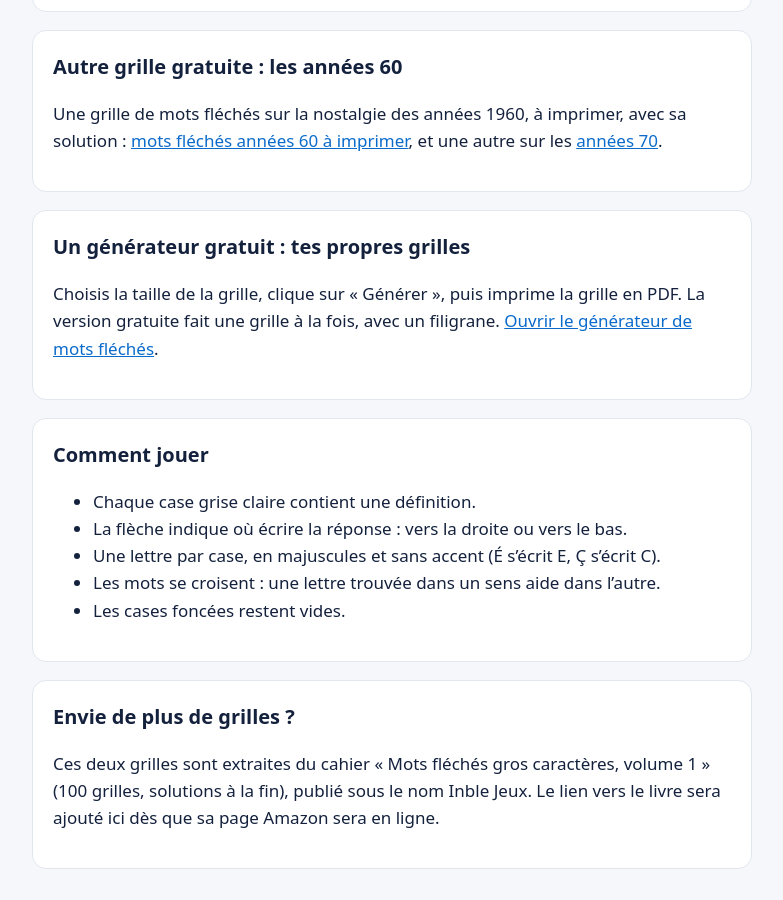
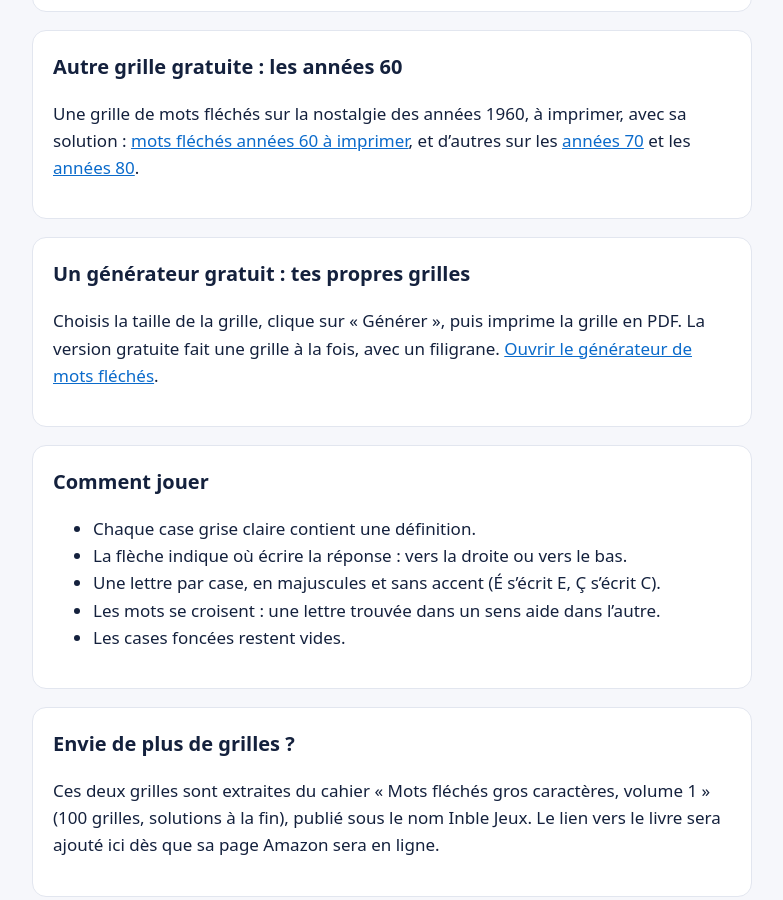
Before and after one commit to rfkbzz/inble-outils, a plain HTML site: page jeux-gratuits.html in a window 1280 px wide. Shown: the part 1117-2017 px from the top of the page, without its empty margins (248-1031 px from the left). Drawn offline with Linux system fonts and the light colour scheme.

Commit message:
Page mots fléchés années 80 + liens (jeux-gratuits.html)

```diff
--- a/jeux-gratuits.html
+++ b/jeux-gratuits.html
@@ -31,7 +31,7 @@ a{color:var(--acc)}footer{padding:20px 0 40px;color:var(--mut);font-size:.85rem}
 
 <section class="card">
 <h2>Autre grille gratuite : les années 60</h2>
-<p>Une grille de mots fléchés sur la nostalgie des années 1960, à imprimer, avec sa solution : <a href="mots-fleches-annees-60-a-imprimer.html">mots fléchés années 60 à imprimer</a>, et une autre sur les <a href="mots-fleches-annees-70-a-imprimer.html">années 70</a>.</p>
+<p>Une grille de mots fléchés sur la nostalgie des années 1960, à imprimer, avec sa solution : <a href="mots-fleches-annees-60-a-imprimer.html">mots fléchés années 60 à imprimer</a>, et d’autres sur les <a href="mots-fleches-annees-70-a-imprimer.html">années 70</a> et les <a href="mots-fleches-annees-80-a-imprimer.html">années 80</a>.</p>
 </section>
 
 <section class="card">
```
